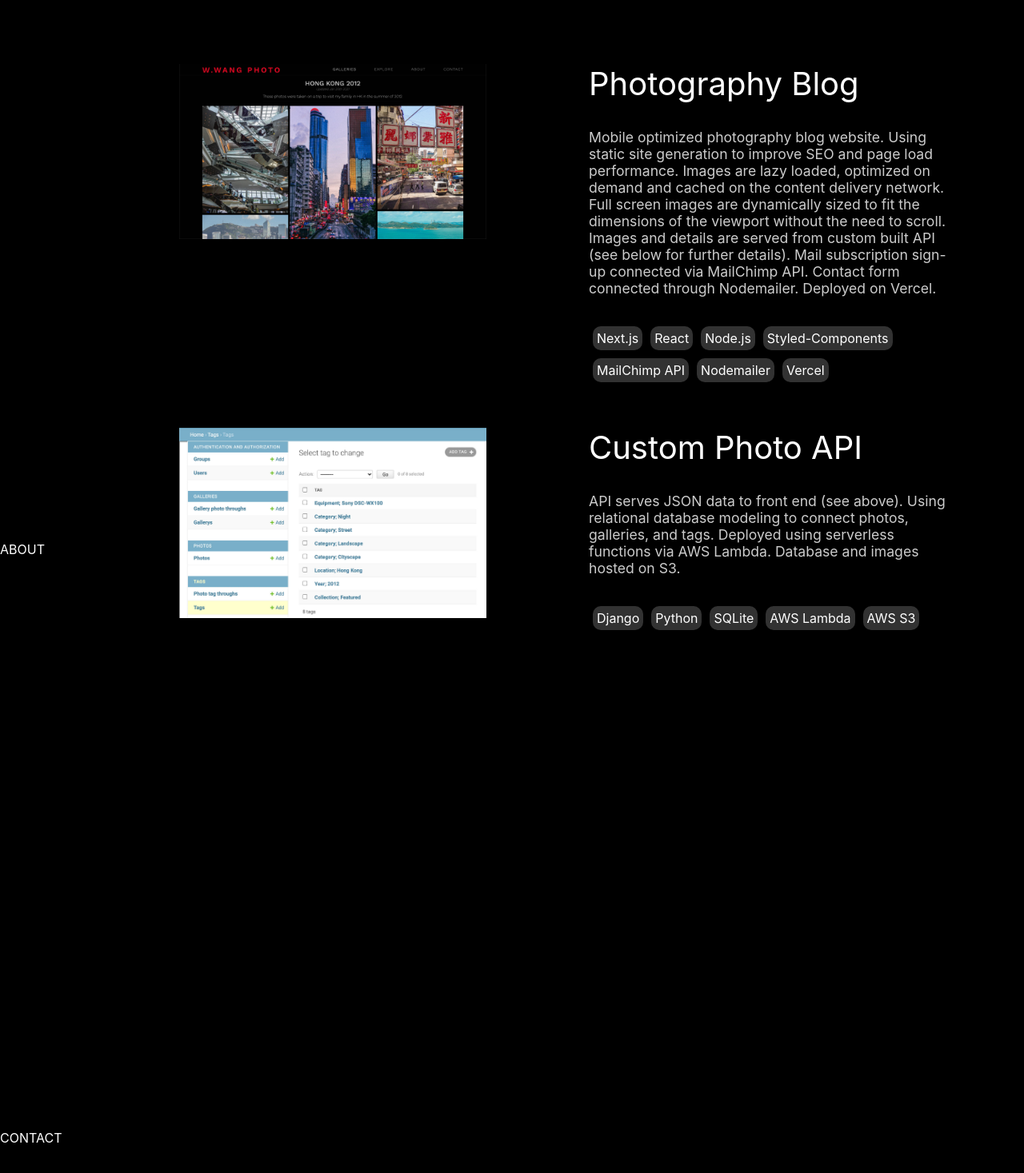
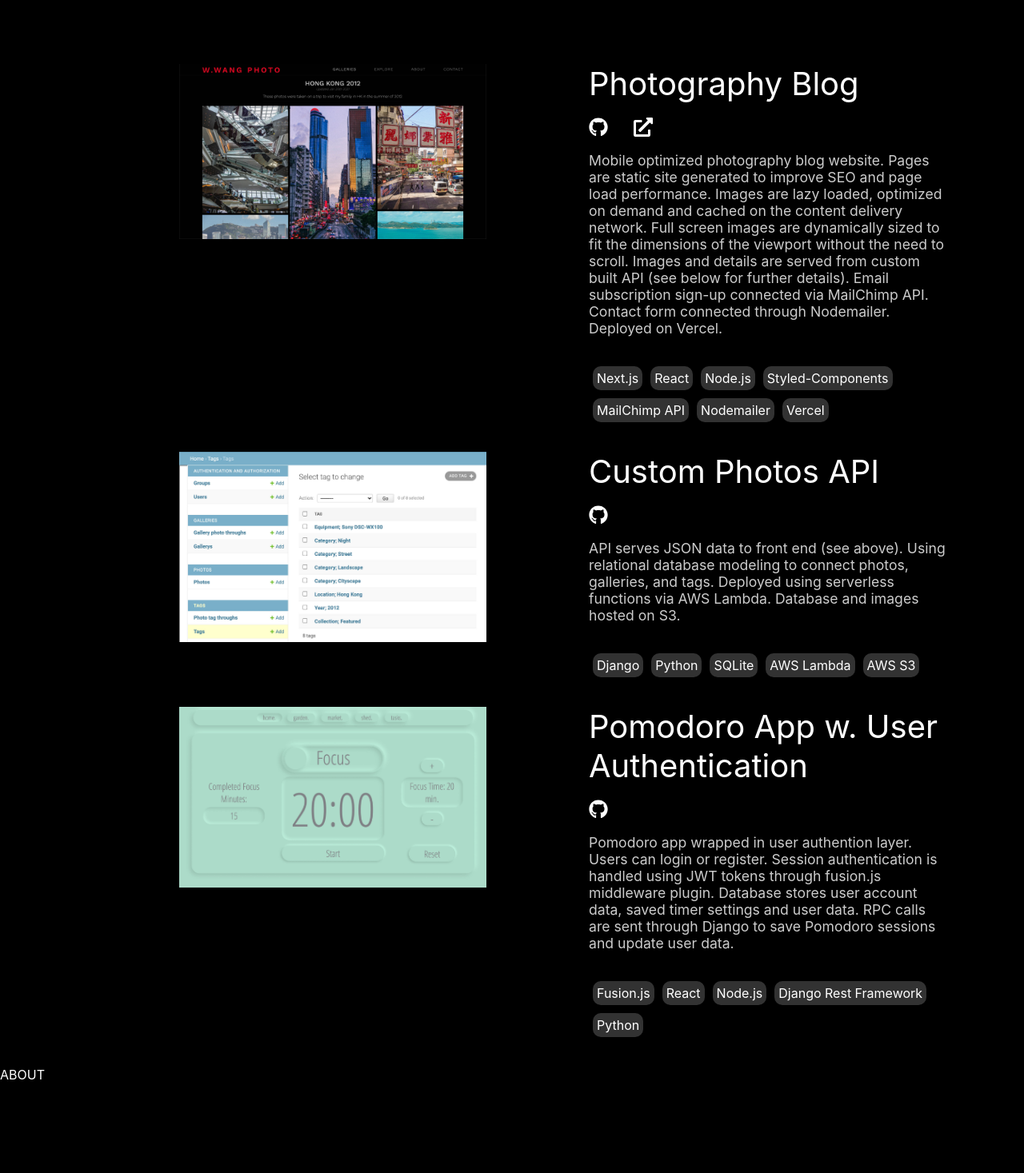
Before and after one commit to wwangcode/resume-website, a Next.js app: page / in a window 1280 px wide. Shown: the part 859-2326 px from the top of the page at 80% size. Built offline with nearby package versions, Linux system fonts and the light colour scheme.

Commit message:
updates to portfolio

```diff
--- a/components/portfolio.js
+++ b/components/portfolio.js
@@ -1,5 +1,8 @@
 import styled from 'styled-components'
 import Image from 'next/image'
+import { FontAwesomeIcon } from '@fortawesome/react-fontawesome'
+import { faGithub } from '@fortawesome/free-brands-svg-icons'
+import { faExternalLinkAlt } from '@fortawesome/free-solid-svg-icons'
 
 const Portfolio = () => {
     return (
@@ -14,17 +17,28 @@ const Portfolio = () => {
                     </ImageContainer>
                     <TextContainer>
                         <Title>Photography Blog</Title>
+                        <ExternalLinksContainer>
+                            <IconContainer>
+                                <Link href='https://github.com/wwangcode' target='_blank'>
+                                    <FontAwesomeIcon icon={faGithub} size='1x' />
+                                </Link>
+                            </IconContainer>
+                            <IconContainer>
+                                <Link href='https://wwangphoto.com' target='_blank'>
+                                    <FontAwesomeIcon icon={faExternalLinkAlt} size='1x' />
+                                </Link>
+                            </IconContainer>
+                        </ExternalLinksContainer>
                         <Details>
                             Mobile optimized photography blog website.
-                            Using static site generation to improve SEO and page load performance.
+                            Pages are static site generated to improve SEO and page load performance.
                             Images are lazy loaded, optimized on demand and cached on the content delivery network.
                             Full screen images are dynamically sized to fit the dimensions of the viewport without the need to scroll.
                             Images and details are served from custom built API (see below for further details).
-                            Mail subscription sign-up connected via MailChimp API.
+                            Email subscription sign-up connected via MailChimp API.
                             Contact form connected through Nodemailer.
                             Deployed on Vercel.
                         </Details>
-
                         <StackContainer>
                             <TechTag>Next.js</TechTag>
                             <TechTag>React</TechTag>
@@ -38,16 +52,28 @@ const Portfolio = () => {
                     </TextContainer>
                 </ContentContainer>
             </ProjectContainer>
-            <br />
+
             <ProjectContainer>
                 <ContentContainer>
                     <ImageContainer>
-                        <Link href='https://wwangphoto.com' target='_blank'>
+                        {/* <Link href='https://wwangphoto.com' target='_blank'> */}
                             <Image src='/images/custom-api.jpg' alt='wwangphoto.com' width='1687' height='1047' />
-                        </Link>
+                        {/* </Link> */}
                     </ImageContainer>
                     <TextContainer>
-                        <Title>Custom Photo API</Title>
+                        <Title>Custom Photos API</Title>
+                        <ExternalLinksContainer>
+                            <IconContainer>
+                                <Link href='https://github.com/wwangcode' target='_blank'>
+                                    <FontAwesomeIcon icon={faGithub} size='1x' />
+                                </Link>
+                            </IconContainer>
+                            {/* <IconContainer>
+                                <Link href='https://wwangphoto.com' target='_blank'>
+                                    <FontAwesomeIcon icon={faExternalLinkAlt} size='1x' />
+                                </Link>
+                            </IconContainer> */}
+                        </ExternalLinksContainer>
                         <Details>
                             API serves JSON data to front end (see above).
                             Using relational database modeling to connect photos, galleries, and tags.
@@ -60,6 +86,47 @@ const Portfolio = () => {
                             <TechTag>SQLite</TechTag>
                             <TechTag>AWS Lambda</TechTag>
                             <TechTag>AWS S3</TechTag>
+                        </StackContainer>
+                        {/* <TextHeader>Technologies Used:</TextHeader> */}
+                    </TextContainer>
+                </ContentContainer>
+            </ProjectContainer>
+
+            <ProjectContainer>
+                <ContentContainer>
+                    <ImageContainer>
+                        {/* <Link href='https://wwangphoto.com' target='_blank'> */}
+                            <Image src='/images/planter.jpg' alt='wwangphoto.com' width='3218' height='1890' />
+                        {/* </Link> */}
+                    </ImageContainer>
+                    <TextContainer>
+                        <Title>Pomodoro App w. User Authentication</Title>
+                        <ExternalLinksContainer>
+                            <IconContainer>
+                                <Link href='https://github.com/wwangcode/planter_app' target='_blank'>
+                                    <FontAwesomeIcon icon={faGithub} size='1x' />
+                                </Link>
+                            </IconContainer>
+                            {/* <IconContainer>
+                                <Link href='https://wwangphoto.com' target='_blank'>
+                                    <FontAwesomeIcon icon={faExternalLinkAlt} size='1x' />
+                                </Link>
+                            </IconContainer> */}
+                        </ExternalLinksContainer>
+                        <Details>
+                            Pomodoro app wrapped in user authention layer.
+                            Users can login or register.
+                            Session authentication is handled using JWT tokens through fusion.js middleware plugin.
+                            Database stores user account data, saved timer settings and user data.
+                            RPC calls are sent through Django to save Pomodoro sessions and update user data.
+                        </Details>
+                        <StackContainer>
+                            <TechTag>Fusion.js</TechTag>
+                            <TechTag>React</TechTag>
+                            <TechTag>Node.js</TechTag>
+                            <TechTag>Django Rest Framework</TechTag>
+                            <TechTag>Python</TechTag>
+
                         </StackContainer>
                         {/* <TextHeader>Technologies Used:</TextHeader> */}
                     </TextContainer>
@@ -100,7 +167,20 @@ const Title = styled.div`
     font-size: 2.5rem;
     margin: 0 auto;
     text-align: left;
-    margin-bottom: 2rem;
+    margin-bottom: 1rem;
+`;
+
+const IconContainer = styled.div`
+    font-size: 1.5rem;
+    margin-right: 2rem;
+    margin-bottom: 1rem;
+
+`;
+
+const ExternalLinksContainer = styled.div`
+    display: flex;
+    flex-direction: row;
+
 `;
 
 
@@ -145,5 +225,5 @@ const ProjectContainer = styled.div`
 `;
 
 const Container = styled.main`
-    height: calc(100vh - 4rem);
+    min-height: calc(100vh - 4rem);
 `;
--- a/constants/styles/base-layout.js
+++ b/constants/styles/base-layout.js
@@ -1,9 +1,9 @@
 import { createGlobalStyle } from 'styled-components'
-// import { config, dom } from "@fortawesome/fontawesome-svg-core";
+import { config, dom } from "@fortawesome/fontawesome-svg-core";
 
-// config.autoAddCss = false;
-    // ${dom.css()}
+config.autoAddCss = false;
 const BaseLayout = createGlobalStyle`
+    ${dom.css()}
     html, body {
         margin: 0;
         padding: 0;
--- a/package.json
+++ b/package.json
@@ -8,6 +8,10 @@
     "start": "next start"
   },
   "dependencies": {
+    "@fortawesome/fontawesome-svg-core": "^1.2.34",
+    "@fortawesome/free-brands-svg-icons": "^5.15.2",
+    "@fortawesome/free-solid-svg-icons": "^5.15.2",
+    "@fortawesome/react-fontawesome": "^0.1.14",
     "next": "10.0.5",
     "react": "17.0.1",
     "react-dom": "17.0.1",
```
Also changed, not shown: public/images/planter.jpg (added), 1 other file (tests, documents, lock files or other folders).
